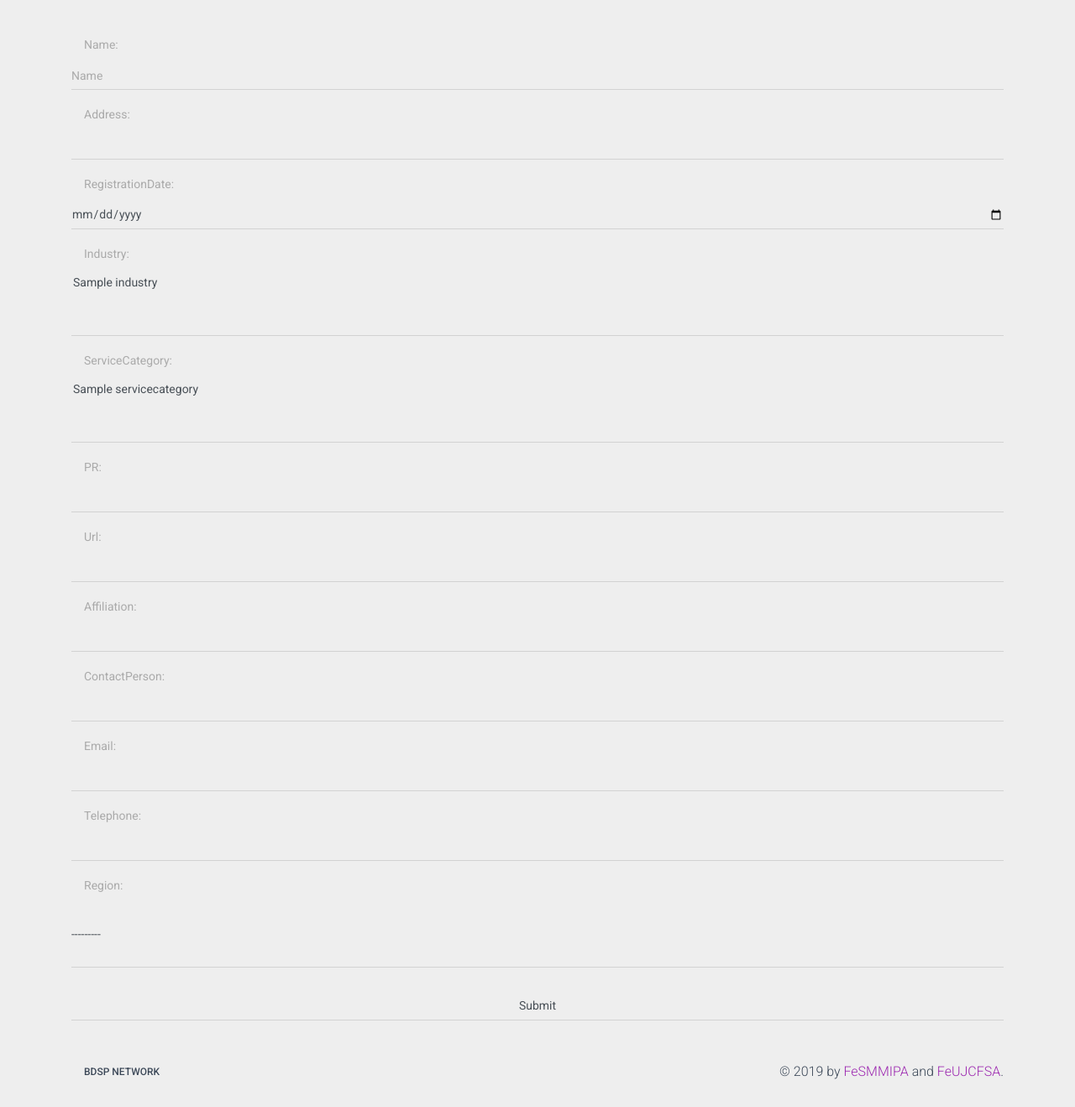
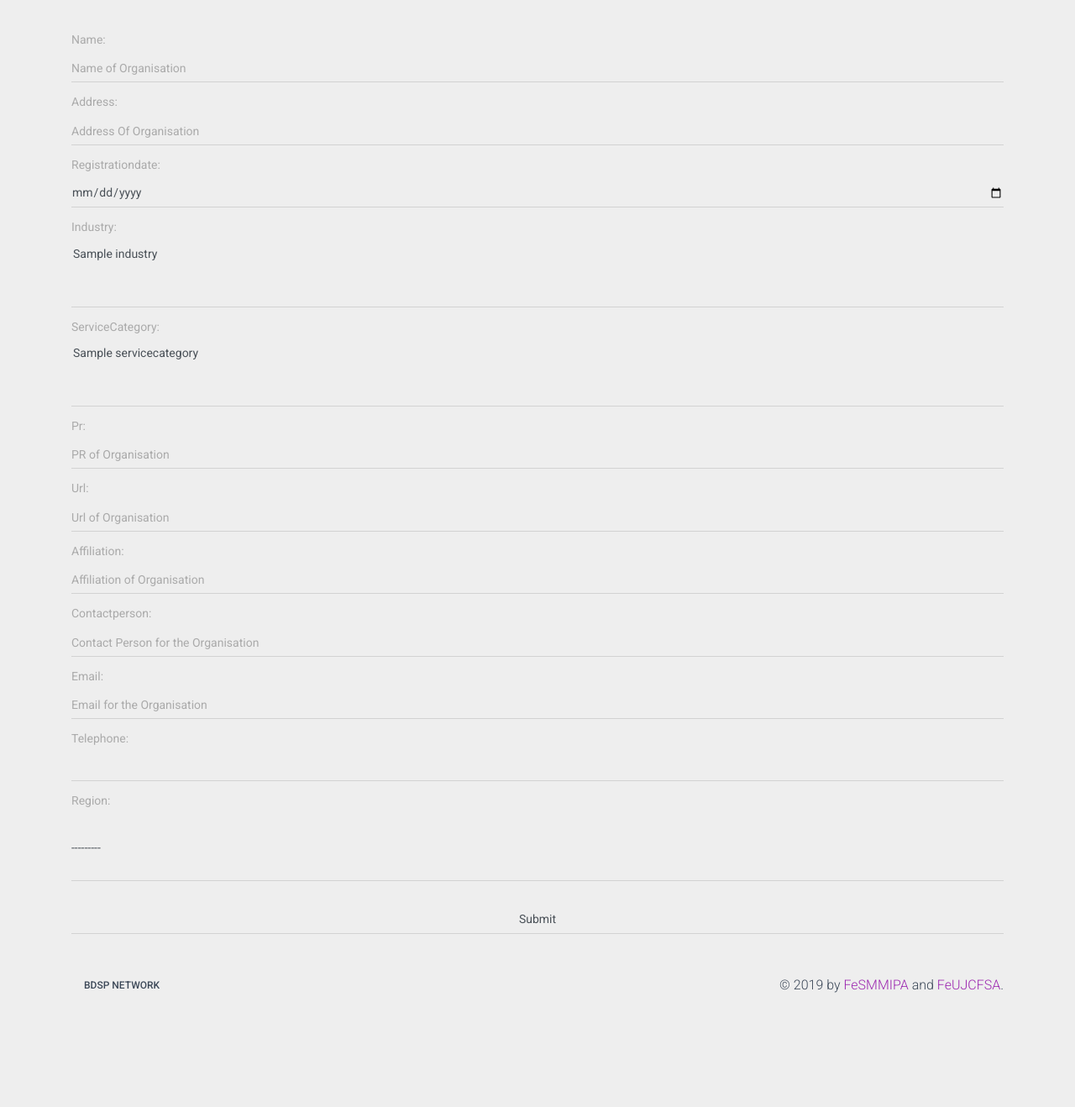
Before and after one commit to ShintaG3/bdsp, a Django app: page /register in a window 1280 px wide. Shown: the part 85-1403 px from the top of the page at 84% size. After the commit the page ends 1267 px from the top, so only its background shows below. Run offline with Django 3.2, Linux system fonts and the light colour scheme; a user stored in the database is signed in; tables that the repository leaves empty hold one stand-in row (values such as "Sample post"); some libraries are stand-ins or nearby versions.

Commit message:
some codes for forms added

```diff
--- a/index/forms.py
+++ b/index/forms.py
@@ -1,7 +1,6 @@
 from django.forms import ModelForm
 from django import forms
-from index.models import OrgBaseInfo, Service, Experience, Case
-
+from index.models import OrgBaseInfo, Service, Experience, Case, Industry
 
 class ExperienceForm(ModelForm):
     class Meta:
@@ -22,19 +21,73 @@ class CaseForm(ModelForm):
 
 
 class OrgBaseInfoForm(ModelForm):
+
     class Meta:
         model = OrgBaseInfo
         fields = '__all__'
-
     Name = forms.CharField(
         widget=forms.TextInput(
             attrs={
                 "class": "form-control",
-                "placeholder": "Name"
+                "placeholder": "Name of Organisation"
             }
         )
     )
-
+    Address = forms.CharField(
+        widget=forms.TextInput(
+            attrs={
+                "class": "form-control",
+                "placeholder": "Address Of Organisation"
+            }
+        )
+    )
+    RegistrationDate = forms.DateField(
+        widget=forms.DateInput(
+            attrs={
+                "class": "form-control",
+            }
+        )
+    )
+    PR = forms.CharField(
+        widget=forms.TextInput(
+            attrs={
+                "class": "form-control",
+                "placeholder": "PR of Organisation"
+            }
+        )
+    )
+    Url = forms.CharField(
+        widget=forms.TextInput(
+            attrs={
+                "class": "form-control",
+                "placeholder": "Url of Organisation"
+            }
+        )
+    )
+    Affiliation = forms.CharField(
+        widget=forms.TextInput(
+            attrs={
+                "class": "form-control",
+                "placeholder": "Affiliation of Organisation"
+            }
+        )
+    )
+    ContactPerson = forms.CharField(
+        widget=forms.TextInput(
+            attrs={
+                "class": "form-control",
+                "placeholder": "Contact Person for the Organisation"
+            }
+        )
+    )
+    Email = forms.EmailField(
+        widget=forms.EmailInput(
+            attrs={
+                "class": "form-control",
+                "placeholder": "Email for the Organisation"
+            }
+        )
+    )
     # models.CharField(
     #     max_length=100, help_text="Enter the name of Organisation(eg. Metal Industries)")
     # Address = models.CharField(
--- a/index/templates/index/orgbaseinfo_form.html
+++ b/index/templates/index/orgbaseinfo_form.html
@@ -27,8 +27,7 @@
   crossorigin="anonymous"
 ></script>
 <script>
-  $("tr").addClass("form-group row");
-  $("label").addClass("col-sm-2 col-form-label");
+
   $("input, select").addClass("form-control");
   $('#id_RegistrationDate').attr("type", "date");
 </script>
```
